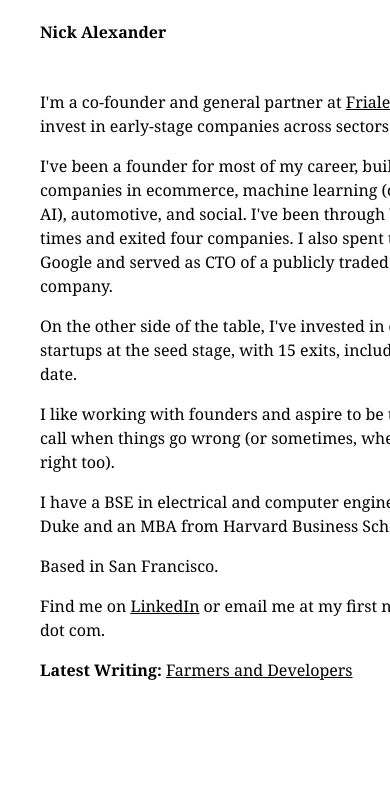
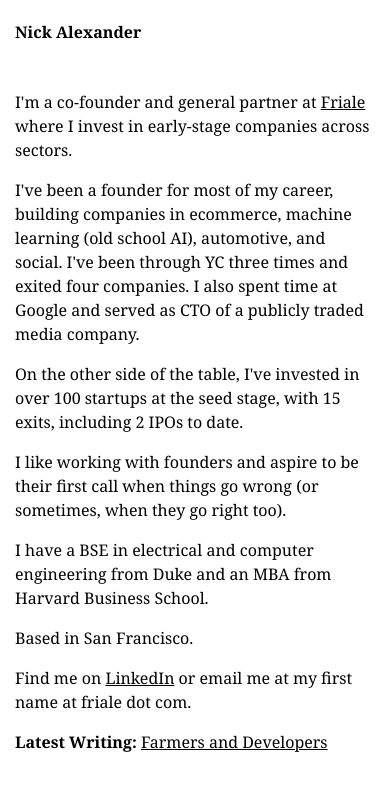
Before and after one commit to nick2k5/nick2k5.github.io, a Jekyll site: the page built from index.html, in a window 390 px wide. Shown: the top 791 px of the page. Built offline with Jekyll 4.4.1, drawn with Linux system fonts in a browser that asks for light colours.

Commit message:
Fix mobile layout overflow
Use max-width instead of fixed width, add right margin,
and reduce left margin on narrow screens.

Co-Authored-By: Claude Opus 4.5 <noreply@anthropic.com>

```diff
--- a/_layouts/default.html
+++ b/_layouts/default.html
@@ -15,11 +15,17 @@
       padding: 0;
     }
     table.layout {
-      width: 450px;
+      max-width: 450px;
       margin: 0;
       margin-left: 40px;
+      margin-right: 15px;
       border: 0;
       border-collapse: collapse;
+    }
+    @media (max-width: 520px) {
+      table.layout {
+        margin-left: 15px;
+      }
     }
     td { padding: 10px 0; }
     td.header {
```
